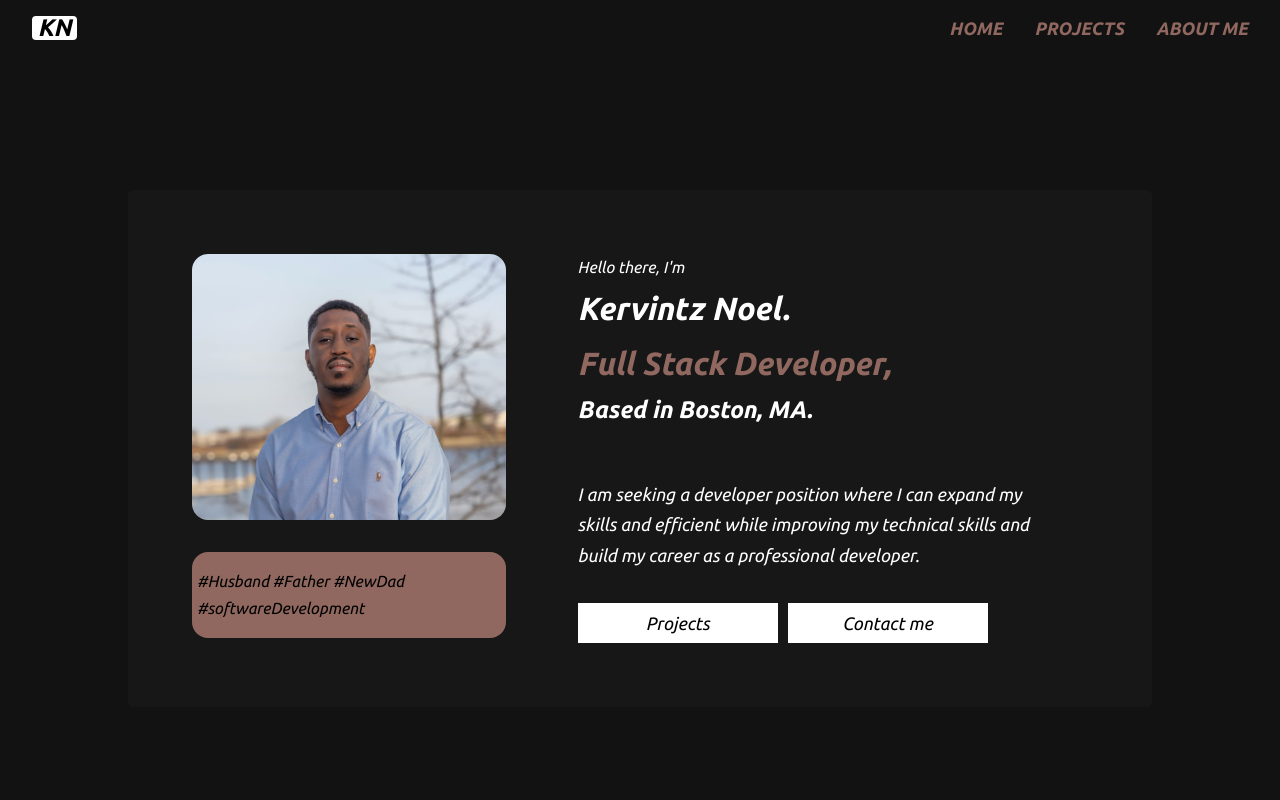
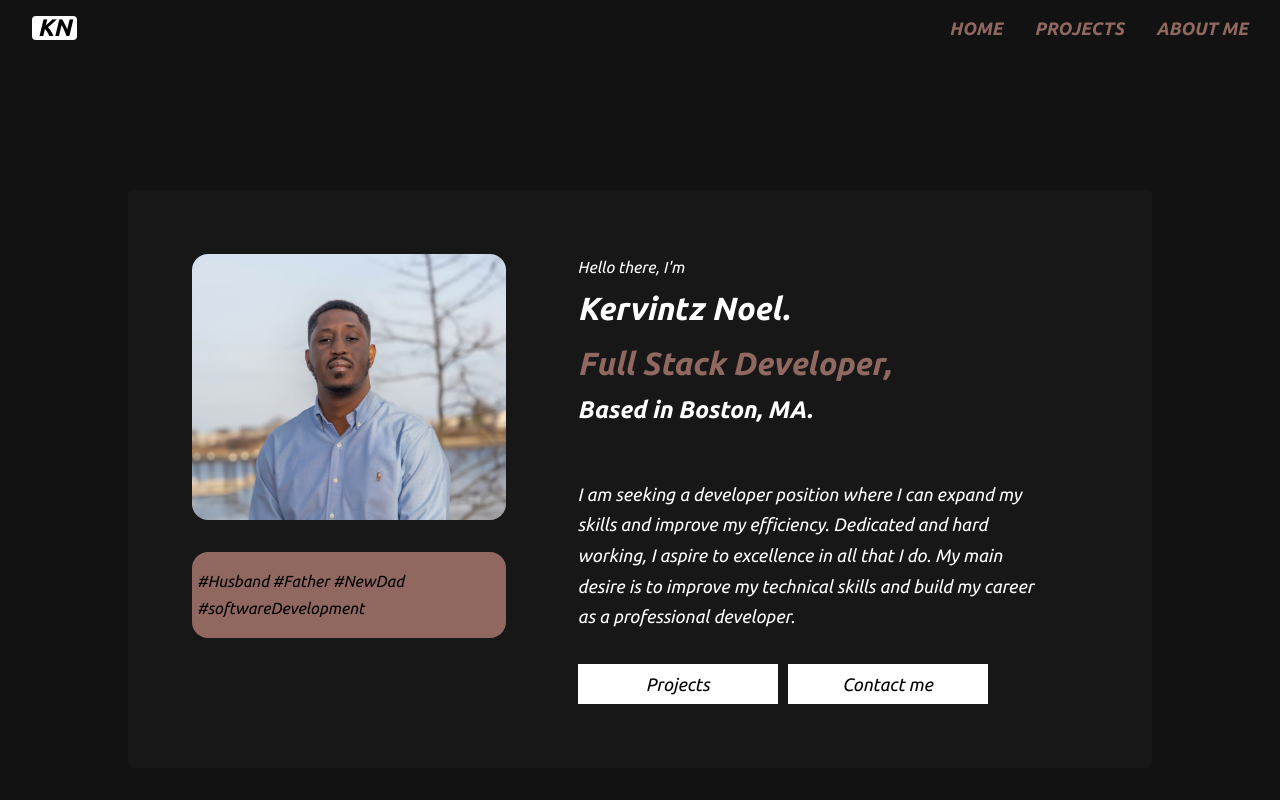
Before and after one commit to kervcode/kervintznoel.com, a React (Create React App) app: page / in a window 1280 px wide. Shown: the top 800 px of the page. Built offline with nearby package versions, Linux system fonts and the light colour scheme.

Commit message:
edit pitch in hero component

```diff
--- a/src/components/Hero.js
+++ b/src/components/Hero.js
@@ -24,7 +24,7 @@ const Hero = () => (
       <h3 className="location">Based in Boston, MA.</h3>
       {/* <p className="icons"><FaJs /> <FaReact /><FaNodeJs /></p> */}
       <p className="pitch">
-        I am seeking a developer position where I can expand my skills and efficient while improving my technical skills and build my career as a professional developer.
+        I am seeking a developer position where I can expand my skills and improve my efficiency. Dedicated and hard working, I aspire to excellence in all that I do. My main desire is to improve my technical skills and build my career as a professional developer.
       </p>
       <Link to="/projects">
         <button className="button">Projects</button>
--- a/src/components/project.styles.css
+++ b/src/components/project.styles.css
@@ -38,7 +38,7 @@
 
 .project_card .content ul {
   text-align: left;
-  padding-left: 16px;
+  /* padding-left: 16px; */
 }
 
 .project_card .content li {
@@ -97,8 +97,6 @@
   font-size: 18px;
 }
 
-
-
 /* MEDIA Query */
 
 @media only screen and (min-width: 280px) and (max-width: 768px) {
```
